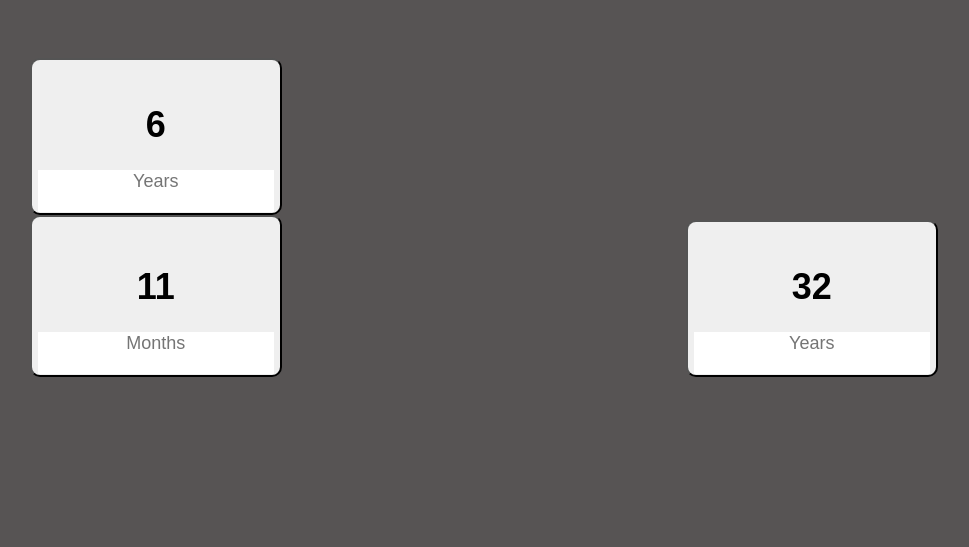
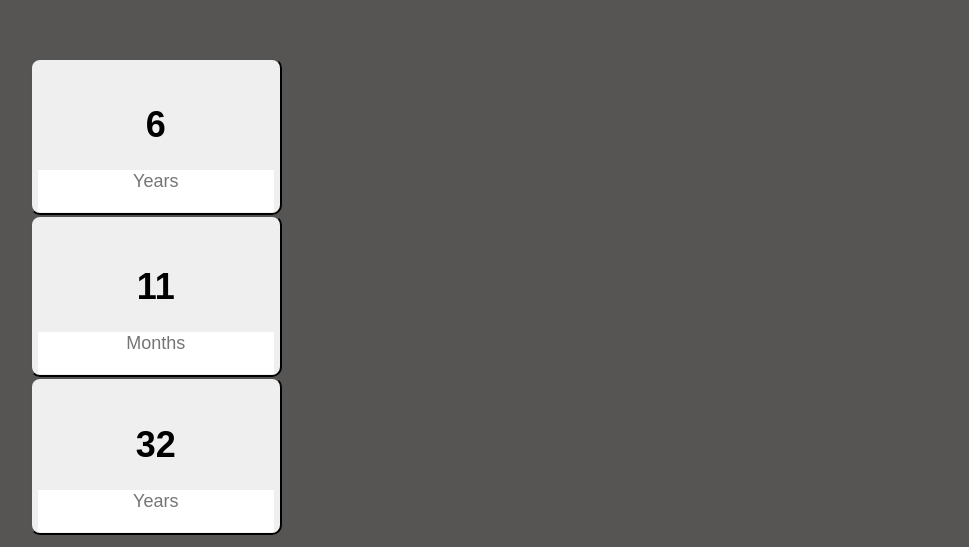
Before and after one commit to ibkexcel/layout-task, a plain HTML site: page index.html in a window 1280 px wide. Shown: the part 727-1274 px from the top of the page, without its empty margins (183-1152 px from the left). Before the commit the page ends 1117 px from the top, so only its background shows below. Drawn offline with Linux system fonts and the light colour scheme.

Commit message:
Update index.css

```diff
--- a/index.css
+++ b/index.css
@@ -60,7 +60,7 @@ select{
 .box2{
     padding-top: 20px;
 border-radius: 10px;
-margin-right: 100px;
+margin-right: 200px;
 margin-left: 200px;
 font-size: large;
 }
```
